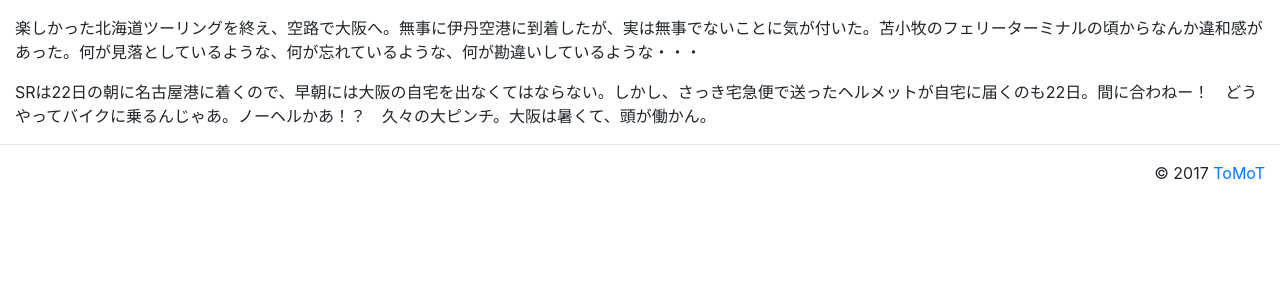
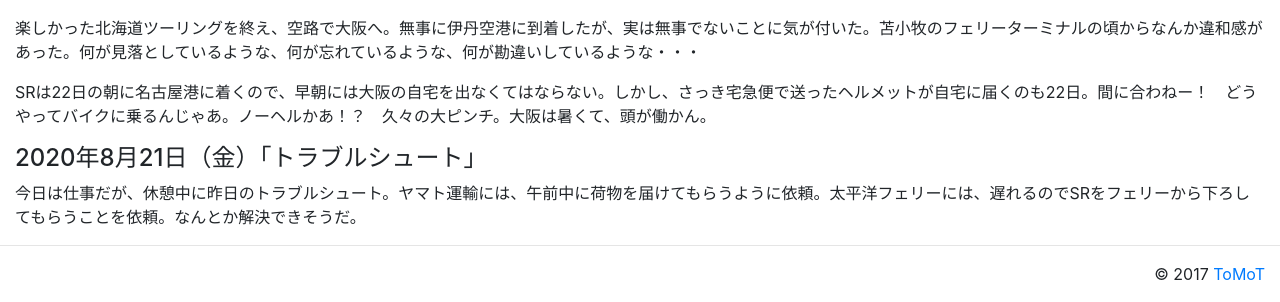
Before and after one commit to tomot/tomot.github.io, a Jekyll site: the page built from pages/motorcycle-HT2020.md, in a window 1280 px wide and 900 px high, scrolled down 37935 px, cut to the strip 598-900 px from the top of the window. Built offline with Jekyll 4.4.1, drawn with Linux system fonts in a browser that asks for light colours; nearby versions of some CDN libraries; before the commit the page ends 38734 px from its top, so only the background shows below that.

Commit message:
revise Hokkaido Touring 2020

```diff
--- a/pages/motorcycle-HT2020.md
+++ b/pages/motorcycle-HT2020.md
@@ -1047,3 +1047,7 @@ NAITAI TERRACEもカッコイイ。中にはおしゃれなお土産売り場と
 楽しかった北海道ツーリングを終え、空路で大阪へ。無事に伊丹空港に到着したが、実は無事でないことに気が付いた。苫小牧のフェリーターミナルの頃からなんか違和感があった。何が見落としているような、何が忘れているような、何が勘違いしているような・・・
 
 SRは22日の朝に名古屋港に着くので、早朝には大阪の自宅を出なくてはならない。しかし、さっき宅急便で送ったヘルメットが自宅に届くのも22日。間に合わねー！　どうやってバイクに乗るんじゃあ。ノーヘルかあ！？　久々の大ピンチ。大阪は暑くて、頭が働かん。
+
+#### 2020年8月21日（金）「トラブルシュート」
+
+今日は仕事だが、休憩中に昨日のトラブルシュート。ヤマト運輸には、午前中に荷物を届けてもらうように依頼。太平洋フェリーには、遅れるのでSRをフェリーから下ろしてもらうことを依頼。なんとか解決できそうだ。
```
Also changed, not shown: index.md (+1 -1 lines), motorcycle.md (+1 -1 lines).
